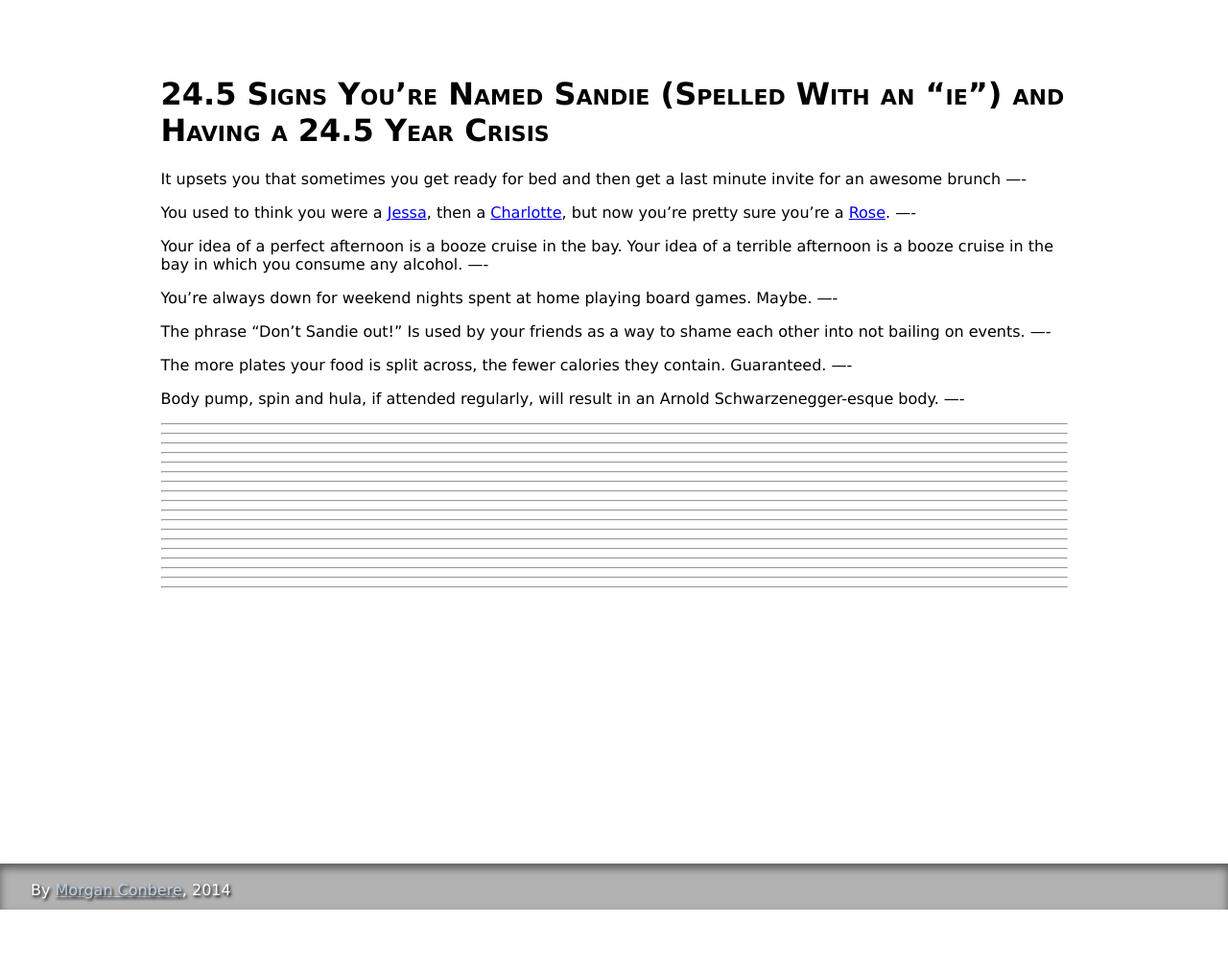
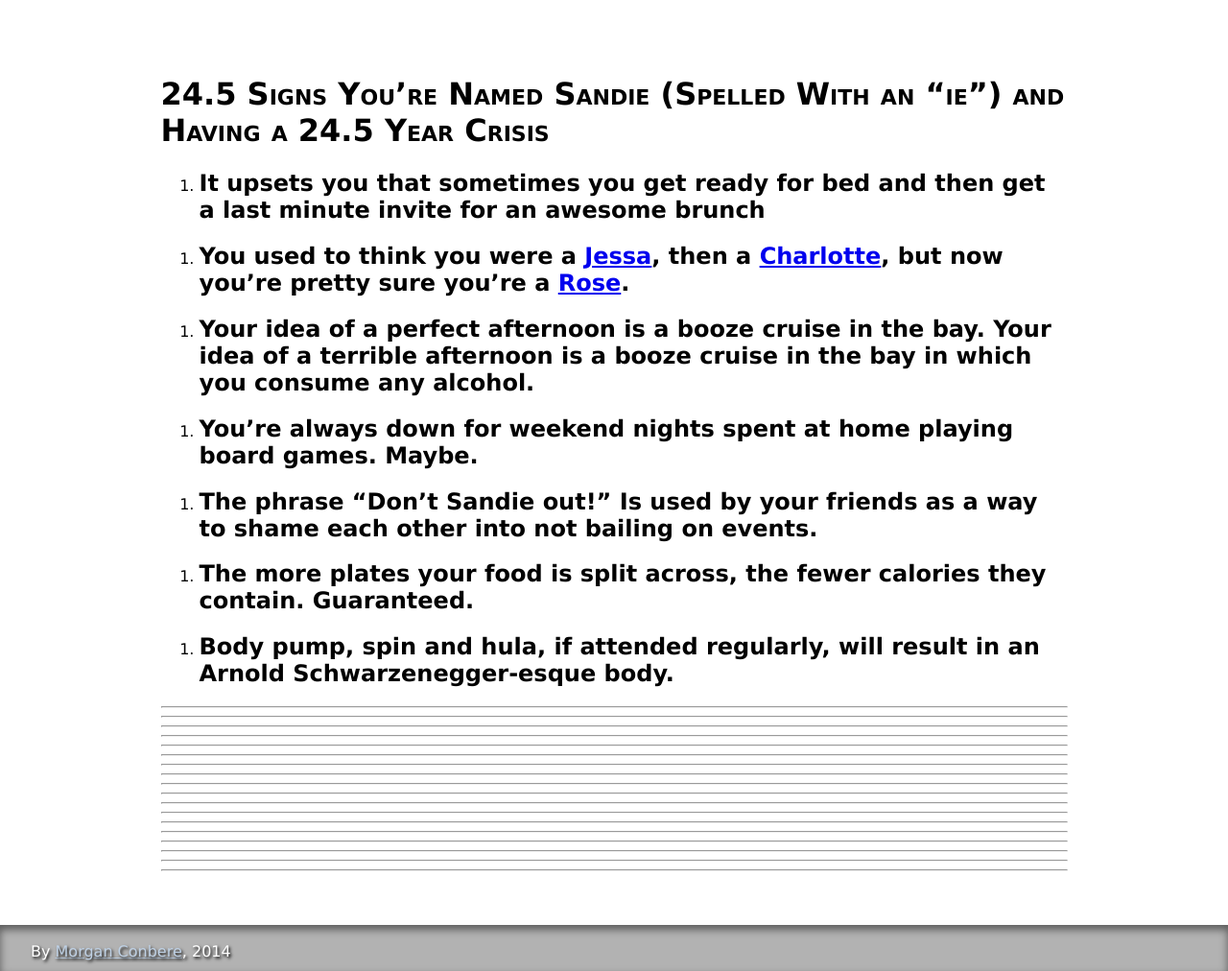
Before and after one commit to mconbere/mconbere.github.com, a Jekyll site: the page built from vittles/24.5-signs.markdown, in a window 1280 px wide. Shown: the whole page at 96% size. Built offline with Jekyll 4.4.1, drawn with Linux system fonts in a browser that asks for light colours; before the commit the page ends 948 px from its top, so only the background shows below that; part of the change alters nothing that is shown.

```diff
--- a/vittles/24.5-signs.markdown
+++ b/vittles/24.5-signs.markdown
@@ -7,35 +7,34 @@ title: 24.5 Signs You're Named Sandie (Spelled With an "ie") and Having a 24.5 Y
 ====
 
 <!-- 1 -->
-It upsets you that sometimes you get ready for bed and then get a last minute invite for an awesome brunch
+1. It upsets you that sometimes you get ready for bed and then get a last minute invite for an awesome brunch
 ----
 
 <!-- 2 -->
-You used to think you were a [Jessa](http://girls.wikia.com/wiki/Jessa_Johansson), then a [Charlotte](http://en.wikipedia.org/wiki/Charlotte_York), but now you're pretty sure you're a [Rose](http://en.wikipedia.org/wiki/Rose_Nylund).
+2. You used to think you were a [Jessa](http://girls.wikia.com/wiki/Jessa_Johansson), then a [Charlotte](http://en.wikipedia.org/wiki/Charlotte_York), but now you're pretty sure you're a [Rose](http://en.wikipedia.org/wiki/Rose_Nylund).
 ----
 
 <!-- 3 -->
-Your idea of a perfect afternoon is a booze cruise in the bay. Your idea of a terrible afternoon is a booze cruise in the bay in which you consume any alcohol.
+3. Your idea of a perfect afternoon is a booze cruise in the bay. Your idea of a terrible afternoon is a booze cruise in the bay in which you consume any alcohol.
 ----
 
 <!-- 4 -->
-You're always down for weekend nights spent at home playing board games. Maybe.
+4. You're always down for weekend nights spent at home playing board games. Maybe.
 ----
 
 <!-- 5 -->
-The phrase "Don't Sandie out!" Is used by your friends as a way to shame each other into not bailing on events.
+5. The phrase "Don't Sandie out!" Is used by your friends as a way to shame each other into not bailing on events.
 ----
 
 <!-- 6 -->
-The more plates your food is split across, the fewer calories they contain. Guaranteed.
+6. The more plates your food is split across, the fewer calories they contain. Guaranteed.
 ----
 
 <!-- 7 -->
-Body pump, spin and hula, if attended regularly, will result in an Arnold Schwarzenegger-esque body.
+7. Body pump, spin and hula, if attended regularly, will result in an Arnold Schwarzenegger-esque body.
 ----
 
 <!-- 8 -->
-
 ----
 
 <!-- 9 -->
```
